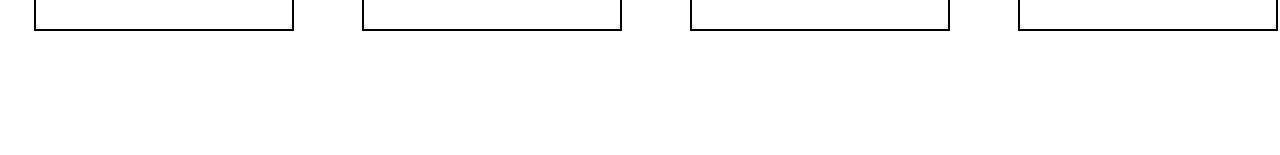
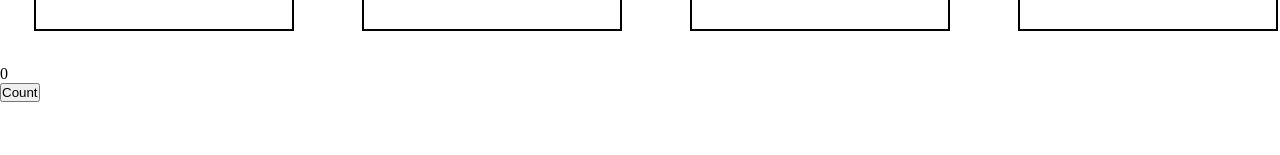
Before and after one commit to AAYUSHI1507/NewReactVersion_first_App, a React (Vite) app: page / in a window 1280 px wide. Shown: the part 365-520 px from the top of the page. Built offline with nearby package versions, Linux system fonts and the light colour scheme.

Commit message:
Little updates here my pretties!!!

```diff
--- a/src/App.jsx
+++ b/src/App.jsx
@@ -1,4 +1,4 @@
-import { useState } from 'react'
+import { useEffect, useRef, useState } from 'react'
 // import reactLogo from './assets/react.svg'
 // import viteLogo from '/vite.svg'
 // import './App.css'
@@ -8,8 +8,18 @@ import Card from './Components/Card'
 
 
 function App() {
-  // const [count, setCount] = useState(0)
-
+  const [count, setCount] = useState(0)
+  const [color, setcolor] = useState(0);
+  useEffect(() => {
+    alert("Hi !!! Just need a check of start page")
+  }, []);
+  useEffect(() => {
+    setcolor(color + 1);
+    alert(`Change the color : ${color}`)
+  }, [count]);
+  const HandleUpdateCount = () =>{
+    setCount(count+1);
+  }
   return (
     <>
       <Navbar />
@@ -19,6 +29,8 @@ function App() {
         <Card title = "card 3" description = "card 4 desc" />
         <Card title = "card 4" description = "card 5 desc" />
       </div>
+      <p id="updateCount">{count}</p>
+      <button className="btn btn-primary" onClick={HandleUpdateCount}>Count</button>
       <Footer />
     </>
   )
```
